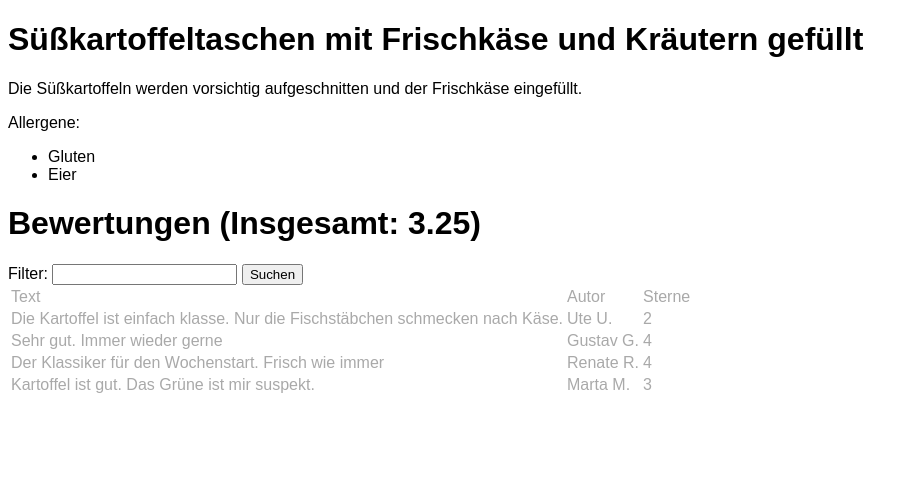
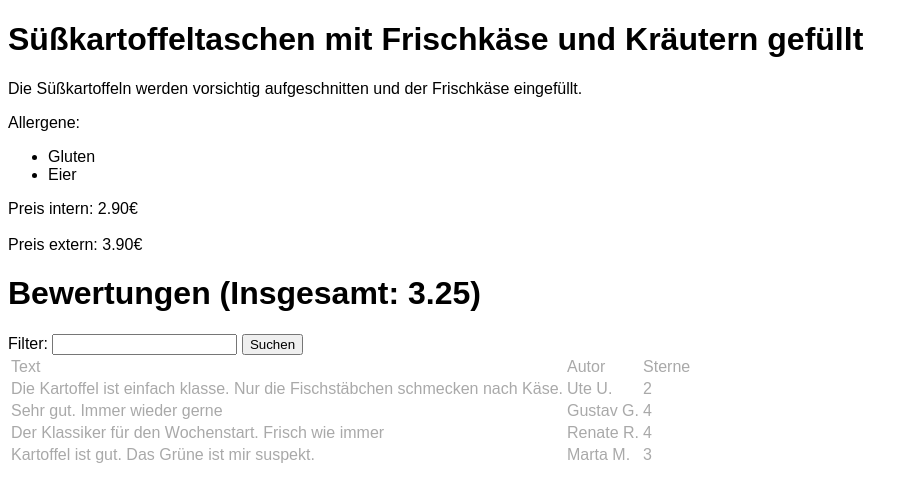
Before and after one commit to mellonsmith/e-mensa, a PHP site: page /meal.php in a window 1280 px wide. Shown: the top 494 px of the page, without its empty margins (0-918 px from the left). Run offline with PHP 8.4, Linux system fonts and the light colour scheme.

Commit message:
3.4a gemacht

```diff
--- a/beispiele/meal.php
+++ b/beispiele/meal.php
@@ -122,7 +122,7 @@ function calcMeanStars(array $ratings) : float {
             if ($_GET['show_description'] != 0) {
                 echo $meal['description'];} ?></p>
         <p> <?php
-            echo $language["Allergene"];
+            echo $language['Allergene'];
             ?> </p>
         <ul><?php
         foreach ($meal['allergens'] as $ag) {
@@ -130,6 +130,18 @@ function calcMeanStars(array $ratings) : float {
                   ";
         }
             ?></ul>
+        <p>
+            Preis intern:
+            <?php
+            echo number_format($meal['price_intern'], 2)."€";
+            ?>
+            <br>
+            <br>
+            Preis extern:
+            <?php
+            echo number_format($meal['price_extern'], 2)."€";
+            ?>
+        </p>
         <h1><?php
             echo $language["Bewertungen"];
             echo calcMeanStars($ratings); ?>)</h1>
@@ -160,6 +172,7 @@ function calcMeanStars(array $ratings) : float {
             echo "<tr><td class='rating_text'>{$rating['text']}</td>
                       <td class='rating_text'>{$rating['author']}</td>
                       <td class='rating_stars'>{$rating['stars']}</td>
+
                   </tr>";
         }
         ?>
```
